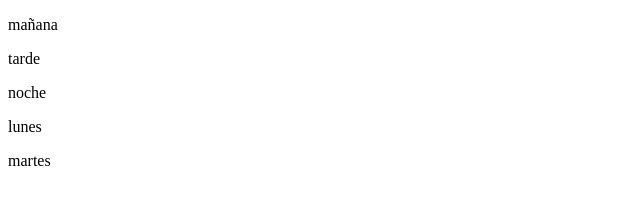
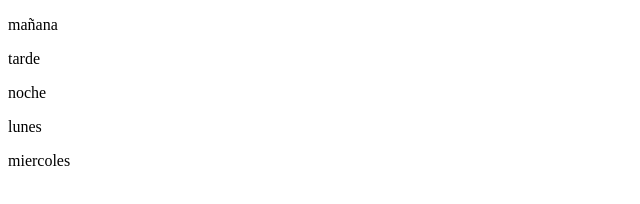
Before and after one commit to Logicainformatica18/cesca, a plain HTML site: page index.html in a window 1280 px wide. Shown: the full height of the page, 0-640 px from the left. Drawn offline with Linux system fonts and the light colour scheme.

Commit message:
cambio de martes por miercoles

```diff
--- a/index.html
+++ b/index.html
@@ -11,6 +11,6 @@
     <p>tarde</p>
     <p>noche</p>
     <p>lunes</p>
-    <p>martes</p>
+    <p>miercoles</p>
 </body>
 </html>
```
